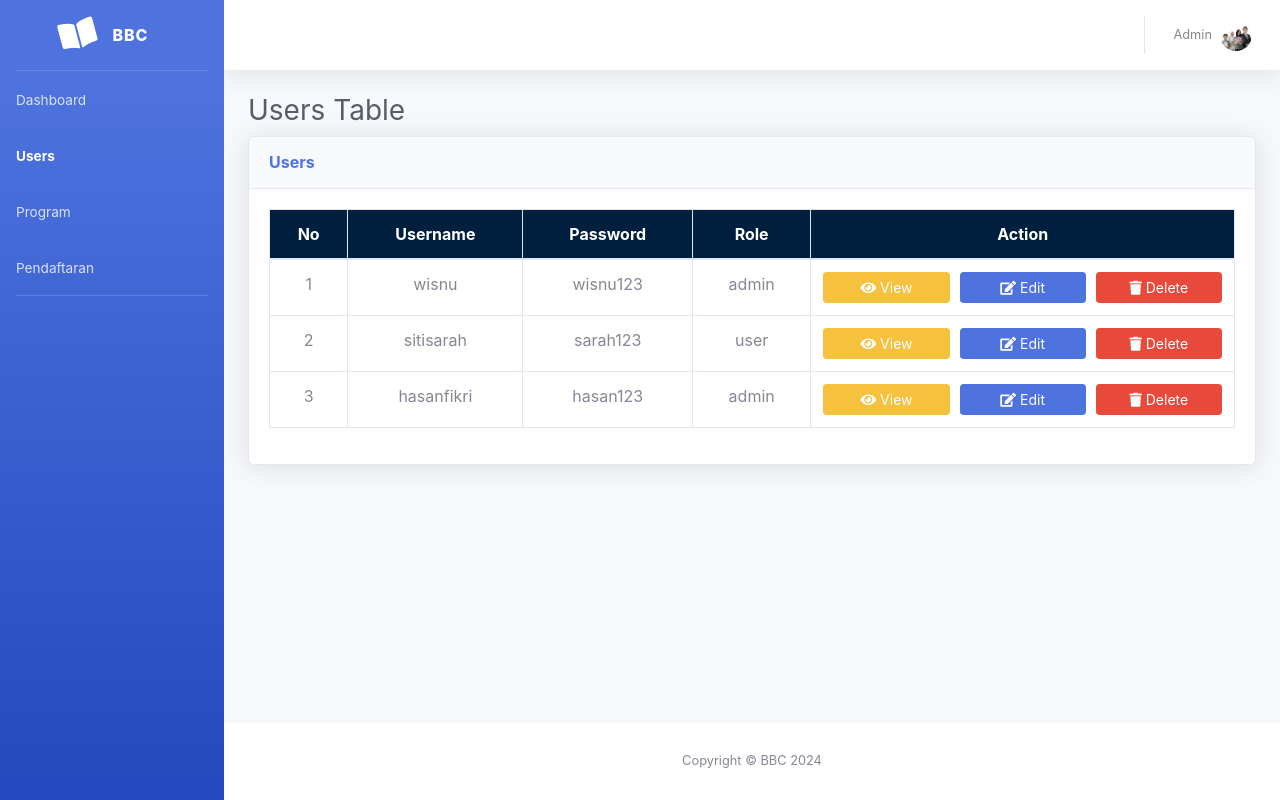
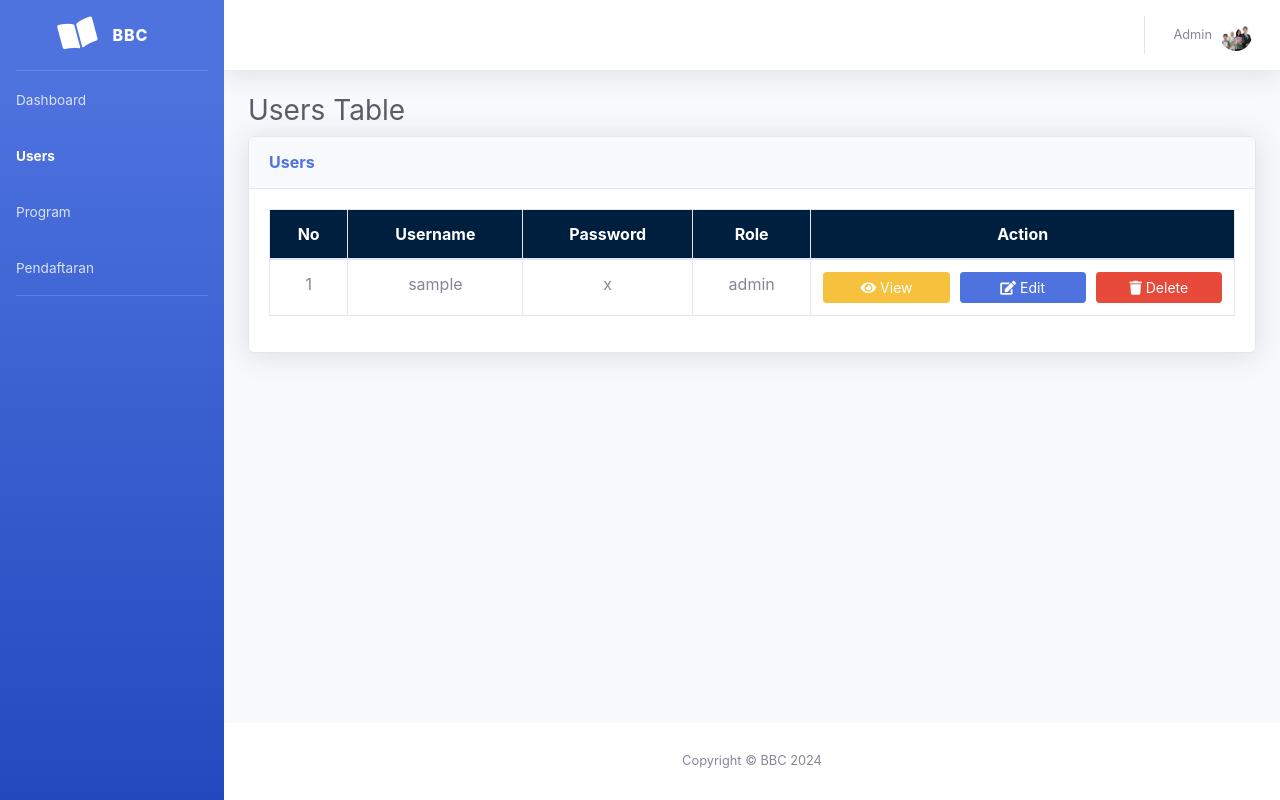
Before and after one commit to Wisnugroho14/Final_Project, a Flask app: page /user in a window 1280 px wide. Run offline with Flask 3, Linux system fonts and the light colour scheme; a database or web service that is not in the repository returns one stand-in record (values such as "Sample title").

Commit message:
Menampilkan informasi login ke halaman admin

```diff
--- a/app.py
+++ b/app.py
@@ -120,7 +120,8 @@ def admin():
 # Halaman admin user:
 @app.route('/user')
 def user():
-    return render_template('user.html')
+    users = db.users.find()
+    return render_template('user.html', users=users)
 
 # Halaman admin program:
 @app.route('/program-admin')
--- a/templates/user.html
+++ b/templates/user.html
@@ -182,11 +182,12 @@
                       </tr>
                     </thead>
                     <tbody>
+                      {% for user in users %}
                       <tr>
-                        <td>1</td>
-                        <td>wisnu</td>
-                        <td>wisnu123</td>
-                        <td>admin</td>
+                        <td>{{ loop.index }}</td>
+                        <td>{{ user.username }}</td>
+                        <td>{{ user.password }}</td>
+                        <td>{{ user.role }}</td>
                         <td>
                           <div class="action-buttons">
                             <a href="#" class="btn btn-warning btn-sm">
@@ -201,44 +202,7 @@
                           </div>
                         </td>
                       </tr>
-                      <tr>
-                        <td>2</td>
-                        <td>sitisarah</td>
-                        <td>sarah123</td>
-                        <td>user</td>
-                        <td>
-                          <div class="action-buttons">
-                            <a href="#" class="btn btn-warning btn-sm">
-                              <i class="fas fa-eye"></i> View
-                            </a>
-                            <a href="#" class="btn btn-primary btn-sm">
-                              <i class="fas fa-edit"></i> Edit
-                            </a>
-                            <a href="#" class="btn btn-danger btn-sm">
-                              <i class="fas fa-trash"></i> Delete
-                            </a>
-                          </div>
-                        </td>
-                      </tr>
-                      <tr>
-                        <td>3</td>
-                        <td>hasanfikri</td>
-                        <td>hasan123</td>
-                        <td>admin</td>
-                        <td>
-                          <div class="action-buttons">
-                            <a href="#" class="btn btn-warning btn-sm">
-                              <i class="fas fa-eye"></i> View
-                            </a>
-                            <a href="#" class="btn btn-primary btn-sm">
-                              <i class="fas fa-edit"></i> Edit
-                            </a>
-                            <a href="#" class="btn btn-danger btn-sm">
-                              <i class="fas fa-trash"></i> Delete
-                            </a>
-                          </div>
-                        </td>
-                      </tr>
+                      {% endfor %}
                     </tbody>
                   </table>
                 </div>
@@ -296,7 +260,7 @@
             >
               Cancel
             </button>
-            <a class="btn btn-primary" href="login.html">Logout</a>
+            <a class="btn btn-primary" href="/login">Logout</a>
           </div>
         </div>
       </div>
```
